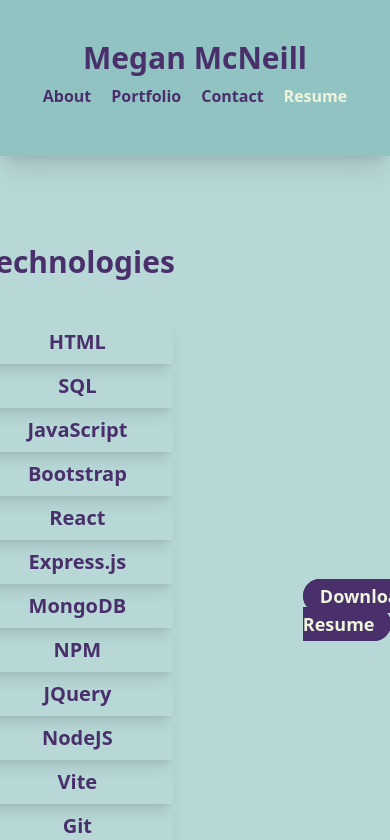
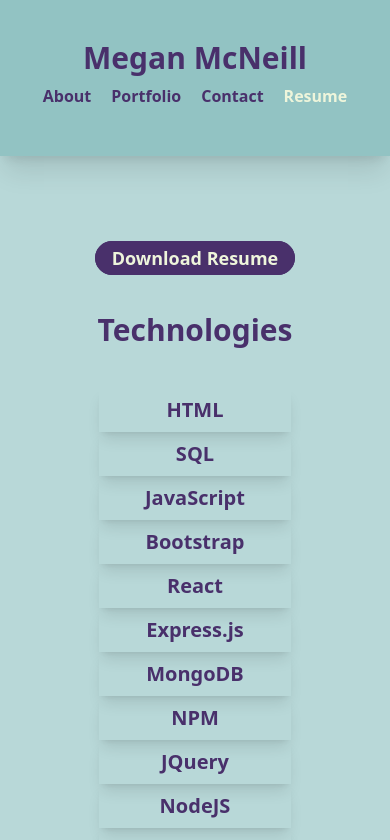
Before and after one commit to bluethreadmade/react-portfolio, a React (Vite) app: page /resume in a window 390 px wide. Shown: the top 840 px of the page. Built offline with nearby package versions, Linux system fonts and the light colour scheme; a web font is replaced by a local one.

Commit message:
improved mobile first design

```diff
--- a/src/pages/ResumePage.jsx
+++ b/src/pages/ResumePage.jsx
@@ -41,8 +41,8 @@
 
 export default function ResumePage() {
     return (
-        <div className="bg-background flex flex-row items-center justify-center gap-32 py-10">
-            <div className="flex flex-col items-center">
+        <div className="bg-background flex flex-col lg:flex-row items-center justify-center gap-10 lg:gap-32 py-10">
+            <div className="flex flex-col items-center order-last">
                 <h2 className="text-accent text-3xl font-bold">Technologies</h2>
                 <ul className="bg-background py-10">
                     {skills.map((skill, index) => (
```
